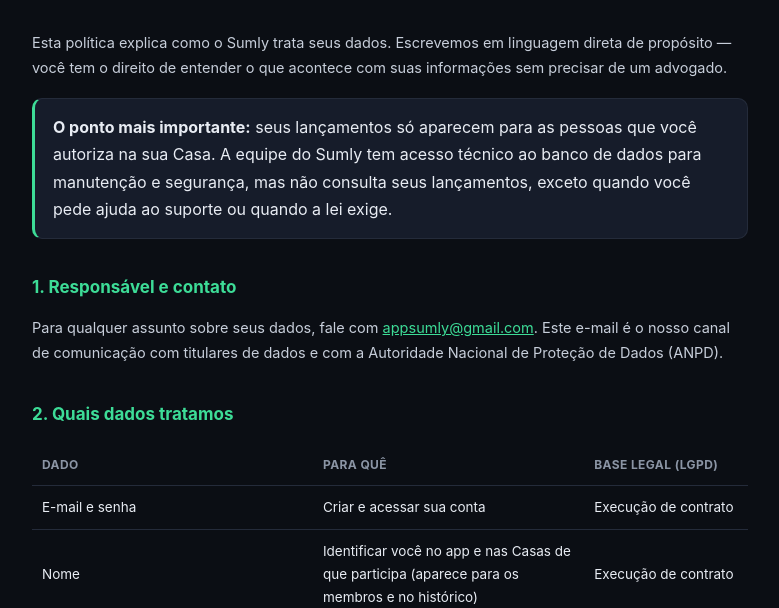
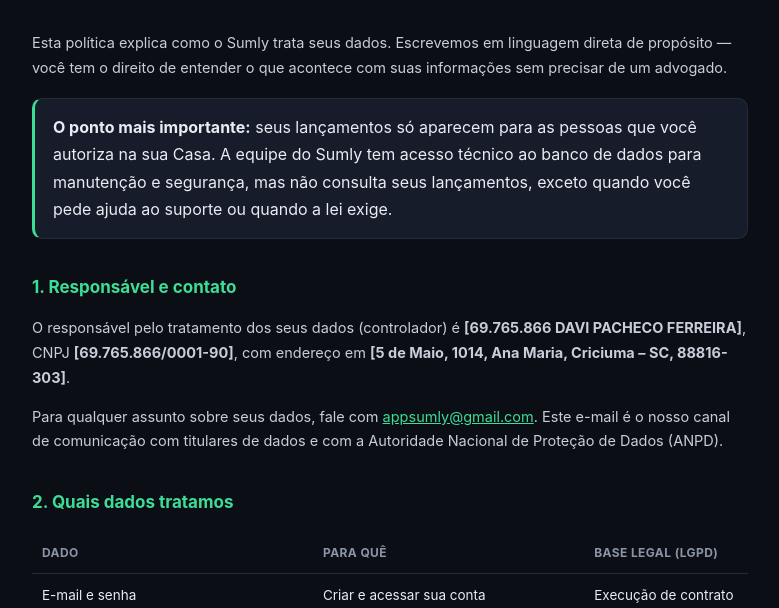
Before and after one commit to DAVIPF-hub/sumly-site, a plain HTML site: page privacidade.html in a window 1280 px wide. Shown: the part 192-800 px from the top of the page, without its empty margins (250-1029 px from the left). Drawn offline with Linux system fonts and the light colour scheme.

Commit message:
Update privacidade.html

```diff
--- a/privacidade.html
+++ b/privacidade.html
@@ -47,10 +47,10 @@
   </div>
 
   <h2>1. Responsável e contato</h2>
-  <!-- PREENCHER QUANDO O MEI ESTIVER ABERTO e apagar esta linha e a linha que fecha o comentário:
-  <p>O responsável pelo tratamento dos seus dados (controlador) é <b>[NOME EMPRESARIAL]</b>,
-  CNPJ <b>[00.000.000/0001-00]</b>, com endereço em <b>[RUA, NÚMERO, BAIRRO, CIDADE – UF, CEP]</b>.</p>
-  -->
+
+  <p>O responsável pelo tratamento dos seus dados (controlador) é <b>[69.765.866 DAVI PACHECO FERREIRA]</b>,
+  CNPJ <b>[69.765.866/0001-90]</b>, com endereço em <b>[5 de Maio, 1014, Ana Maria, Criciuma – SC, 88816-303]</b>.</p>
+
   <p>Para qualquer assunto sobre seus dados, fale com
   <a href="mailto:appsumly@gmail.com">appsumly@gmail.com</a>. Este e-mail é o nosso
   canal de comunicação com titulares de dados e com a Autoridade Nacional de
```
